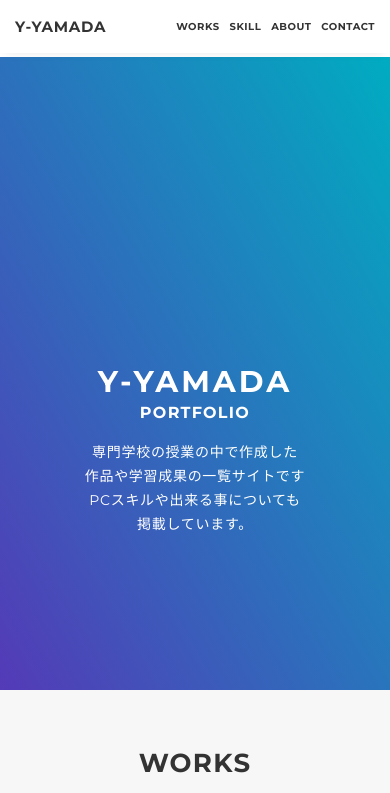
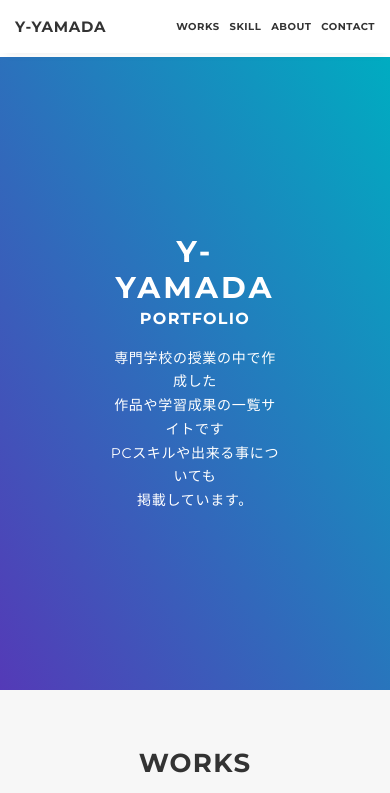
Before and after one commit to y-y-yamada/portfolio, a plain HTML site: page index.html in a window 390 px wide. Shown: the top 793 px of the page. Drawn offline with Linux system fonts and the light colour scheme.

Commit message:
Refactor CSS styles for improved layout and responsiveness

```diff
--- a/css/style.css
+++ b/css/style.css
@@ -183,9 +183,17 @@ html {
   line-height: 1.8;
 }
 
-.bg-lines {
+canvas {
+    display: block;
+}
+.content-animation {
     position: absolute;
-    inset: 0;
+    top: 50%;
+    left: 50%;
+    transform: translate(-50%, -50%);
+    text-align: center;
+    color: white;
+    z-index: 10;
 }
 
 /*--------------------------------
```
